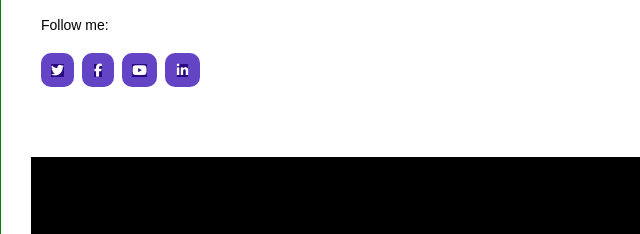
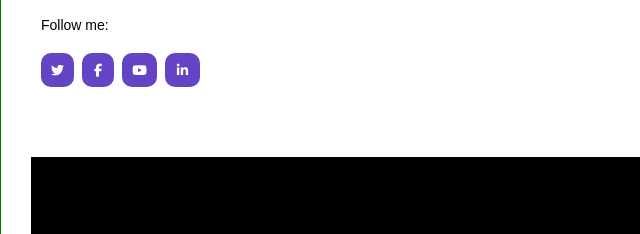
Before and after one commit to atif-saleem/my-first-html-task, a plain HTML site: page index.html in a window 1280 px wide. Shown: the part 5183-5417 px from the top of the page, 0-640 px from the left. Drawn offline with Linux system fonts and the light colour scheme; a web font is replaced by a local one.

```diff
--- a/style.css
+++ b/style.css
@@ -759,7 +759,6 @@ font-weight: 750;
   font-size: 13px;
   color: #fff;
   cursor: pointer;
-  background-color: rgb(42, 8, 129);
 }
 .contact-right-para{
   font-size: 15px;
```
